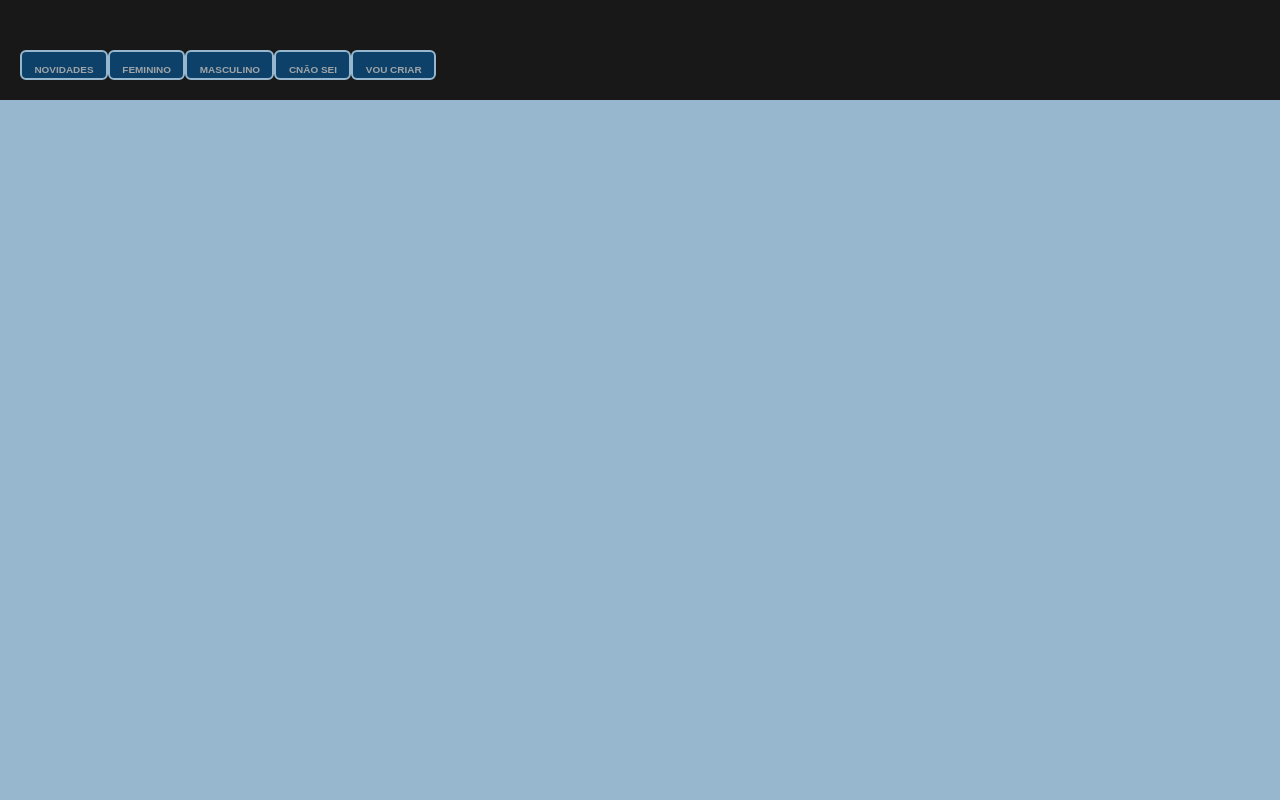
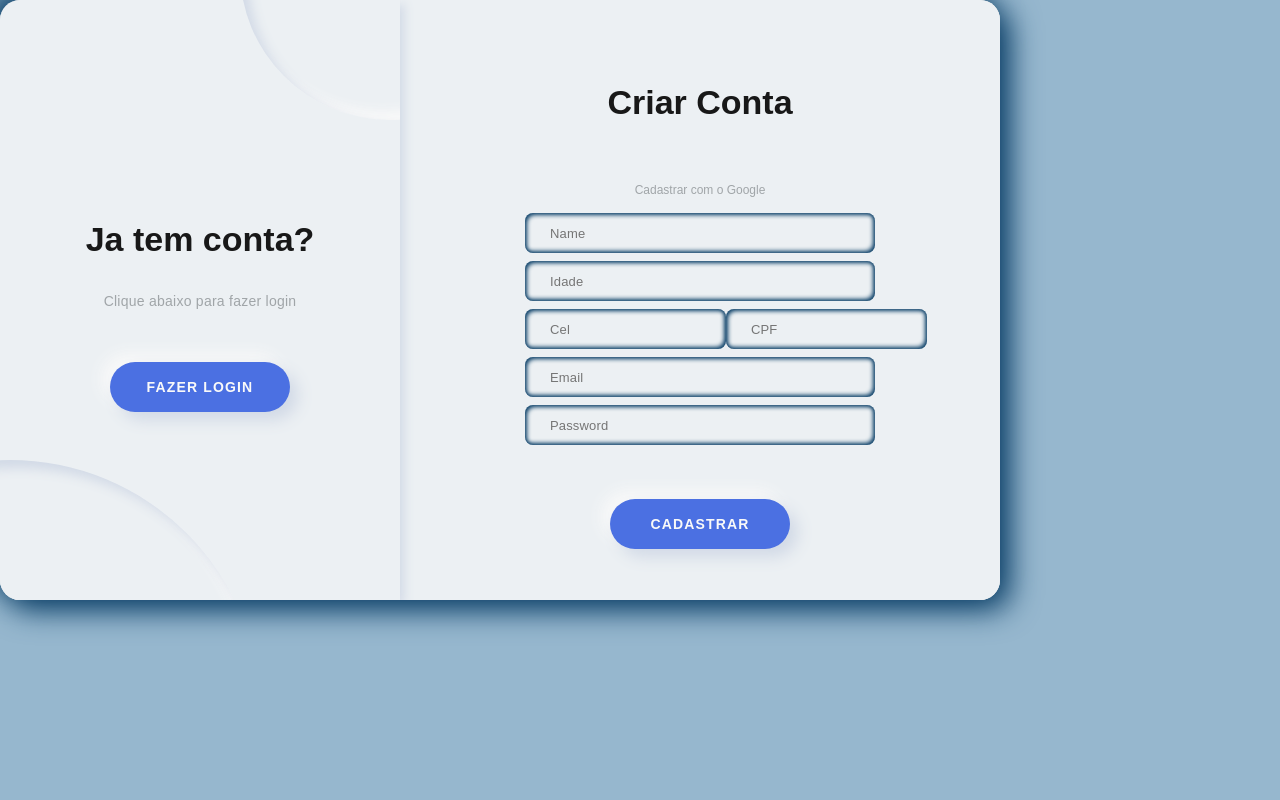
Before and after one commit to 1uryn30n/login, a plain HTML site: page criarConta.html in a window 1280 px wide. Drawn offline with Linux system fonts and the light colour scheme.

```diff
--- a/criarConta.html
+++ b/criarConta.html
@@ -13,13 +13,7 @@
   </head>
   <body>
     <div class="main">
-      <div class="navbar">
-        <div class="menu"><h5>NOVIDADES</h5></div>
-        <div class="menu"><h5>FEMININO</h5></div>
-        <div class="menu"><h5>MASCULINO</h5></div>
-        <div class="menu"><h5>CNÃO SEI</h5></div>
-        <div class="menu"><h5>VOU CRIAR</h5></div>
-      </div>
+
       <div class="entrar">
         <div class="container a-container" id="a-container">
           <form class="form" id="a-form" method="post" action="signup.php">
--- a/style.css
+++ b/style.css
@@ -18,19 +18,7 @@
     color: #a0a5a8;
   }
 
-  .navbar{
-    display: flex;
-    align-items: flex-end;
-    justify-content: flex-start;
-    height: 100px;
-    width: 100%;
-    background-color: #181818;
-    padding: 20px;
-    margin: auto;
-    left: 0;
-    position: fixed;
-    right: 0;
-  }
+
   .menu{
 
     border-radius: 6px;
@@ -41,7 +29,7 @@
     padding: 1%;
   }
   .entrar {
-    display: none;
+    display: flex;
     position: relative;
     width: 1000px;
     min-width: 1000px;
```
